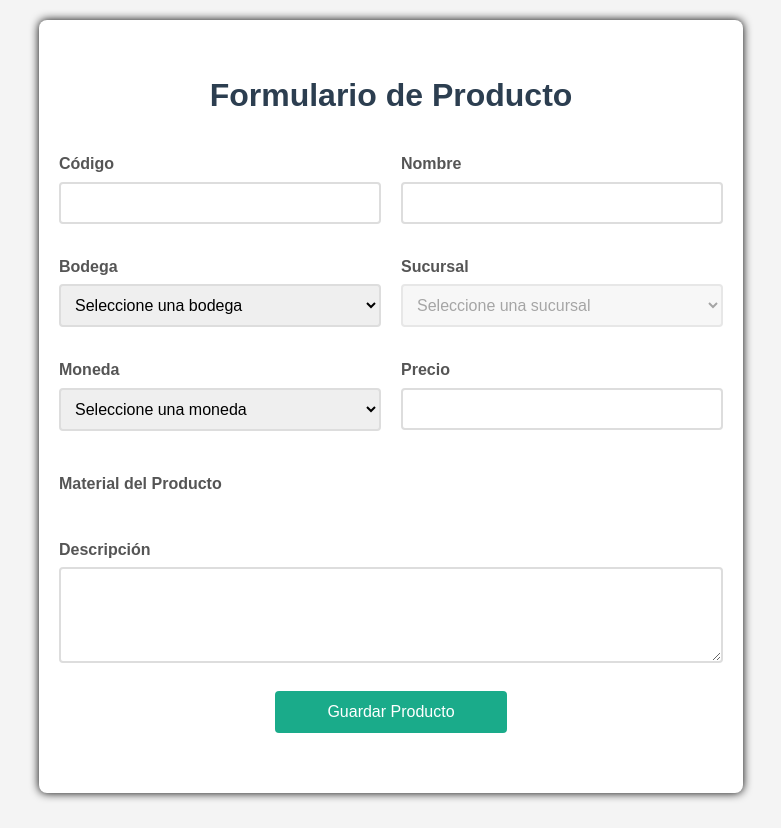
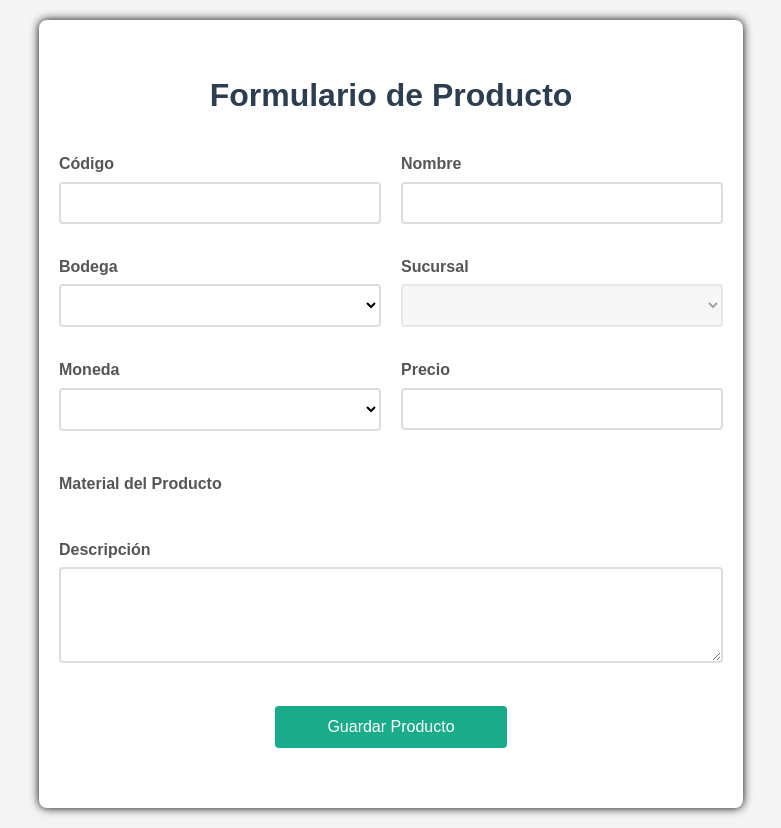
Before and after one commit to VaanRV/desis-test, a PHP site: page / in a window 1280 px wide. Shown: the whole page, without its empty margins (249-1030 px from the left). Before the commit the page ends 800 px from the top, so only its background shows below. Run offline with PHP 8.4, Linux system fonts and the light colour scheme; data that the repository does not hold is empty; some libraries are stand-ins or nearby versions.

Commit message:
Correcciones prueba diagnostico

```diff
--- a/css/styles.css
+++ b/css/styles.css
@@ -35,6 +35,7 @@ textarea {
     font-size: 16px;
     font-family: Arial, sans-serif;
     transition: border-color 0.3s ease;
+    background-color: white;
 }
 
 input[type="text"]:focus,
@@ -92,6 +93,7 @@ textarea {
 
 .form-group {
     margin-bottom: 10px;
+    position: relative;
 }
 
 .material-item {
@@ -125,7 +127,8 @@ textarea {
 .button-container {
     display: flex;
     justify-content: center;
-    margin-top: 20px;
+    margin-top: 35px;
+    margin-bottom: 10px !important;
 }
 
 .error-message {
--- a/index.php
+++ b/index.php
@@ -27,7 +27,7 @@
           <div class="form-group">
             <label for="warehouseProduct">Bodega</label>
             <select id="warehouseProduct" name="warehouseProduct">
-              <option value="">Seleccione una bodega</option>
+              <option value=""></option>
             </select>
             <span class="error-message" id="error_warehouse"></span>
           </div>
@@ -35,7 +35,7 @@
           <div class="form-group">
             <label for="brancheProduct">Sucursal</label>
             <select id="brancheProduct" name="brancheProduct" disabled>
-              <option value="">Seleccione una sucursal</option>
+              <option value=""></option>
             </select>
             <span class="error-message" id="error_branche"></span>
           </div>
@@ -43,7 +43,7 @@
           <div class="form-group">
             <label for="currencyProduct">Moneda</label>
             <select id="currencyProduct" name="currencyProduct">
-              <option value="">Seleccione una moneda</option>
+              <option value=""></option>
             </select>
             <span class="error-message" id="error_currency"></span>
           </div>
--- a/js/form-data-loader.js
+++ b/js/form-data-loader.js
@@ -12,7 +12,7 @@ document.addEventListener('DOMContentLoaded', async () => {
 async function loadWarehouses() {
   const selectWarehouses = document.getElementById('warehouseProduct');
   selectWarehouses.disabled = true;
-  selectWarehouses.innerHTML = '<option value="">Seleccione una bodega</option>';
+  selectWarehouses.innerHTML = '<option value=""></option>';
 
   try {
     const response = await requestGenerator('php/warehouses.php', 'GET', null);
@@ -40,7 +40,6 @@ async function loadBranches() {
   const warehouseId = document.getElementById('warehouseProduct').value;
   const selectBranches = document.getElementById('brancheProduct');
   selectBranches.disabled = true;
-  selectBranches.innerHTML = '<option value="">Seleccione una sucursal</option>';
 
   if (!warehouseId) return;
 
@@ -70,7 +69,7 @@ async function loadBranches() {
 async function loadCurrencies() {
   const selectCurrencies = document.getElementById('currencyProduct');
   selectCurrencies.disabled = true;
-  selectCurrencies.innerHTML = '<option value="">Seleccione una moneda</option>';
+  selectCurrencies.innerHTML = '<option value=""></option>';
 
   try {
     const response = await requestGenerator('php/currencies.php', 'GET', null);
@@ -104,6 +103,7 @@ async function loadMaterials() {
       return;
     }
 
+    response.sort((a, b) => a.id - b.id);
     response.forEach((material) => {
       const div = document.createElement('div');
       const checkbox = document.createElement('input');
```
Also changed, not shown: sql/inserts.sql (+5 -3 lines).
